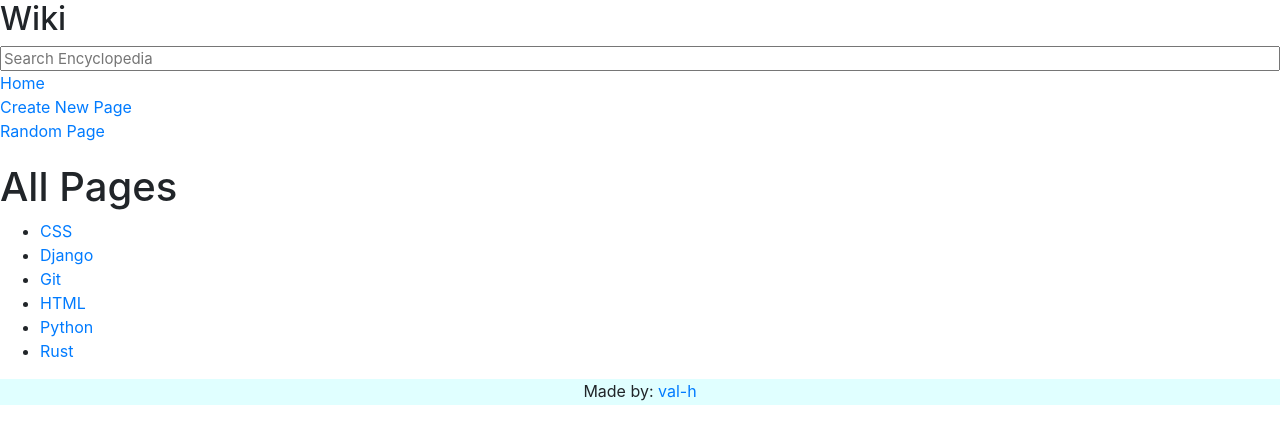
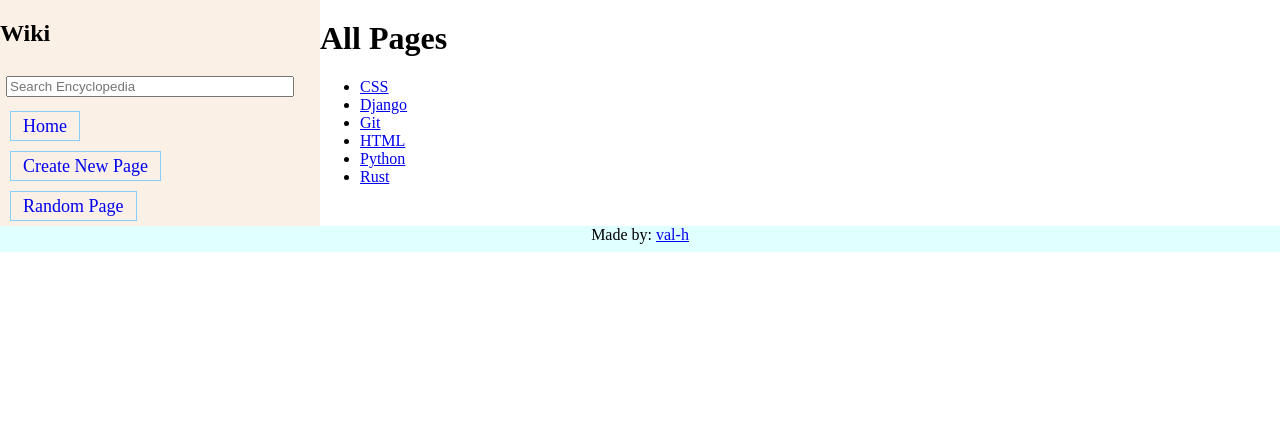
Before and after one commit to val-h/cs50w-prj-1, a Django app: page / in a window 1280 px wide. Shown: the top 444 px of the page. Run offline with Django 3.2, Linux system fonts and the light colour scheme; some libraries are stand-ins or nearby versions.

Commit message:
finally some little progress

```diff
--- a/wiki/encyclopedia/static/encyclopedia/styles.css
+++ b/wiki/encyclopedia/static/encyclopedia/styles.css
@@ -68,8 +68,6 @@ h1 {
   font-size: 18px;
   text-decoration: none;
   border: 1px solid lightskyblue;
-  padding: 5px 12px;
-  margin: 8px 20px;
 }
 
 #main-grid {
@@ -96,8 +94,23 @@ h1 {
 }
 @media (min-width: 600px) {
   #layout-grid {
-    margin: 0 5%;
-    grid-template-columns: 20% 70%;
+    grid-template-columns: 25% 75%;
+  }
+  #layout-grid #nav-grid {
+    grid-column: 1/2;
+  }
+  #layout-grid #nav-grid a {
+    margin: 0 10px;
+    line-height: 40px;
+    padding: 4px 12px;
+  }
+  #layout-grid #nav-grid #search {
+    max-width: 280px;
+    width: 100%;
+    margin: 9px 6px;
+  }
+  #layout-grid #main-grid {
+    grid-column: 2/3;
   }
 }
 
--- a/wiki/encyclopedia/static/encyclopedia/styles.scss
+++ b/wiki/encyclopedia/static/encyclopedia/styles.scss
@@ -83,8 +83,6 @@ h1 {
         font-size: 18px;
         text-decoration: none;
         border: 1px solid lightskyblue;
-        padding: 5px 12px;
-        margin: 8px 20px;
     }
 }
 
@@ -123,7 +121,26 @@ h1 {
 
 @media (min-width: 600px) {
     #layout-grid {
-        margin: 0 5%;
-        grid-template-columns: 20% 70%;
+        // margin: 0 5%;
+        grid-template-columns: 25% 75%;
+
+        #nav-grid {
+            grid-column: 1 / 2;
+            a {
+                margin: 0 10px;
+                line-height: 40px;
+                padding: 4px 12px;
+            }
+
+            #search {
+                max-width: 280px;
+                width: 100%;
+                margin: 9px 6px;
+            }
+        }
+
+        #main-grid {
+            grid-column: 2 / 3;
+        }
     }
 }
--- a/wiki/encyclopedia/templates/encyclopedia/layout.html
+++ b/wiki/encyclopedia/templates/encyclopedia/layout.html
@@ -5,16 +5,19 @@
 <html lang="en">
     <head>
         <title>{% block title %}{% endblock %}</title>
-        <link rel="stylesheet" href="https://stackpath.bootstrapcdn.com/bootstrap/4.4.1/css/bootstrap.min.css" integrity="sha384-Vkoo8x4CGsO3+Hhxv8T/Q5PaXtkKtu6ug5TOeNV6gBiFeWPGFN9MuhOf23Q9Ifjh" crossorigin="anonymous">
+        <!-- <link rel="stylesheet" href="https://stackpath.bootstrapcdn.com/bootstrap/4.4.1/css/bootstrap.min.css" integrity="sha384-Vkoo8x4CGsO3+Hhxv8T/Q5PaXtkKtu6ug5TOeNV6gBiFeWPGFN9MuhOf23Q9Ifjh" crossorigin="anonymous"> -->
         <link href="{% static 'encyclopedia/styles.css' %}" rel="stylesheet">
     </head>
     <body>
-        <div class="layout-grid">
-            <div class="nav-grid">
+        <div id="layout-grid">
+            <!-- <div id="header-grid">
+                Placeholder
+            </div> -->
+            <div id="nav-grid">
                 <h2>Wiki</h2>
                 <form action="{% url 'encyclopedia:search_page' %}" method="POST">
                     {% csrf_token %}
-                    <input class="search" type="text" name="q" placeholder="Search Encyclopedia">
+                    <input id="search" type="text" name="q" placeholder="Search Encyclopedia">
                 </form>
                 <div>
                     <a href="{% url 'encyclopedia:index' %}">Home</a>
@@ -28,7 +31,7 @@
                 {% block nav %}
                 {% endblock %}
             </div>
-            <div class="main-grid">
+            <div id="main-grid">
                 {% block body %}
                 {% endblock %}
             </div>
```
Also changed, not shown: 1 other file.
